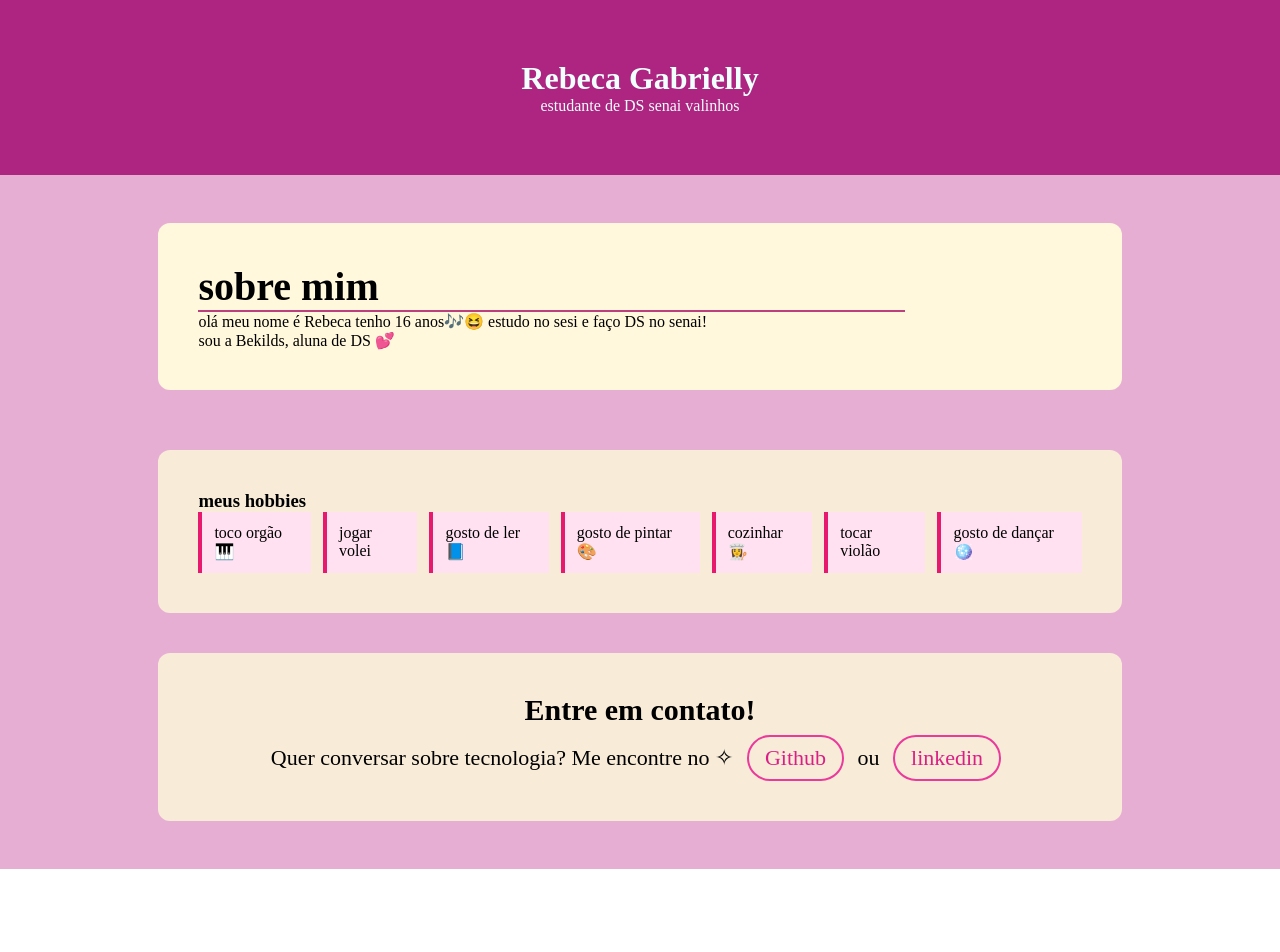
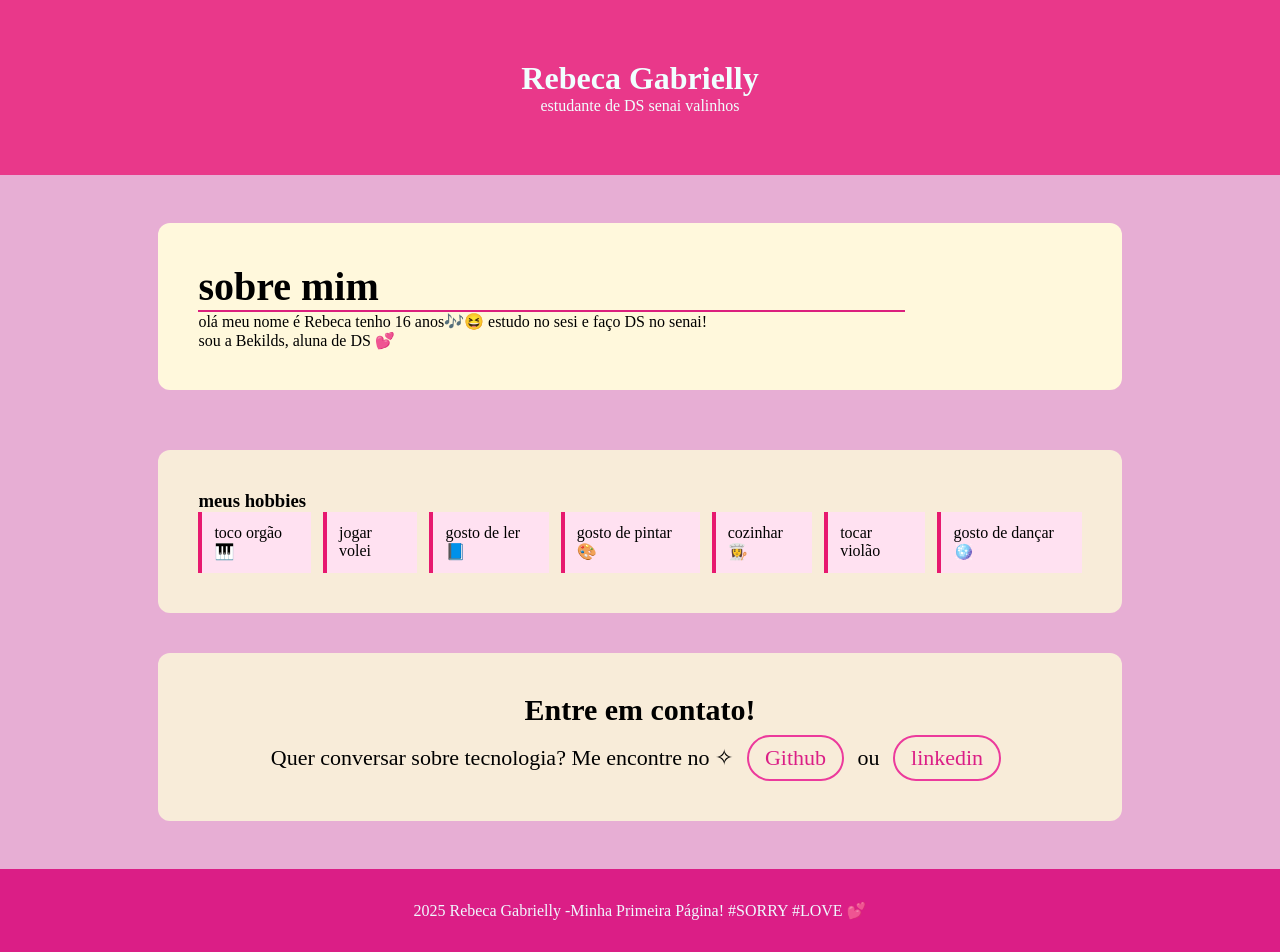
Before and after one commit to bekilds/meu-primeiro-site, a plain HTML site: page index.html in a window 1280 px wide. Before the commit the page ends 869 px from the top, so only its background shows below. Drawn offline with Linux system fonts and the light colour scheme; a web font is replaced by a local one.

Commit message:
criação de página teste

```diff
--- a/assets/styles/index.css
+++ b/assets/styles/index.css
@@ -15,7 +15,7 @@ body {
 }
 
 header {
-    background-color:rgb(173, 37, 128);
+    background-color:rgb(233, 56, 138);
     color: azure;
     padding: 60px;
     text-align: center;
@@ -41,7 +41,7 @@ about-section {
  #titulo-sobre-mim {
     font-size: 40px;
     width: 80%;
-    border-bottom: 2px solid rgb(189, 64, 126);
+    border-bottom: 2px solid rgb(219, 31, 125);
  }
 
 
@@ -125,4 +125,17 @@ about-section {
    color: aliceblue;
    transform: translateY(-2px);
 
+
  }
+
+ footer {
+   background-color: #db1e86;
+   color: aliceblue;
+   text-align: center;
+   padding: 2rem;
+   width: 100%;
+ }
+
+ footer p {
+   font-size: 1rem;
+ }
--- a/index.html
+++ b/index.html
@@ -48,5 +48,9 @@
 
         </contact>
     </main>
+
+    <footer>
+        <p>2025 Rebeca Gabrielly -Minha Primeira Página! #SORRY #LOVE 💕</p>
+    </footer>
     </body>
 </html>
```
Also changed, not shown: pages/testes.html (added, +11 -0 lines).
